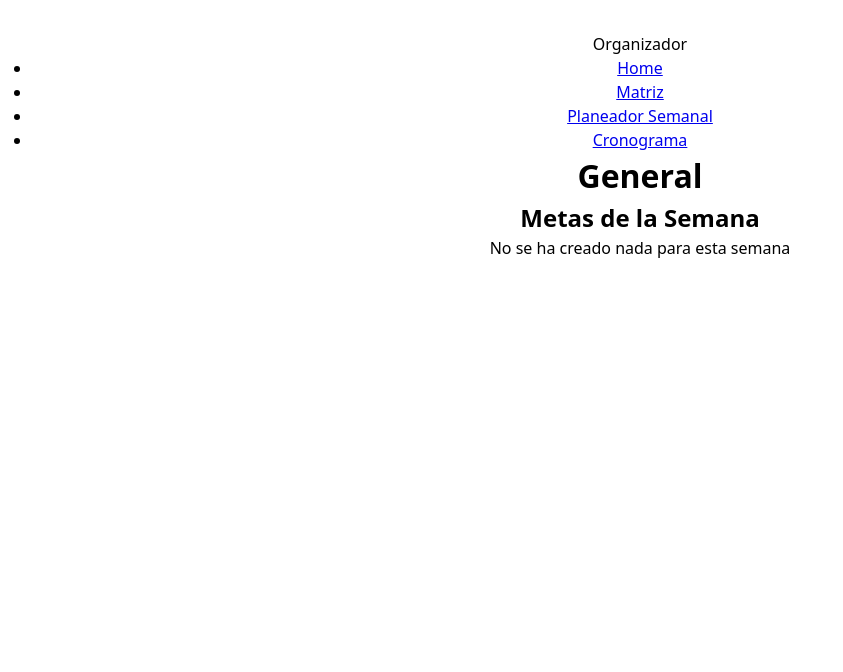
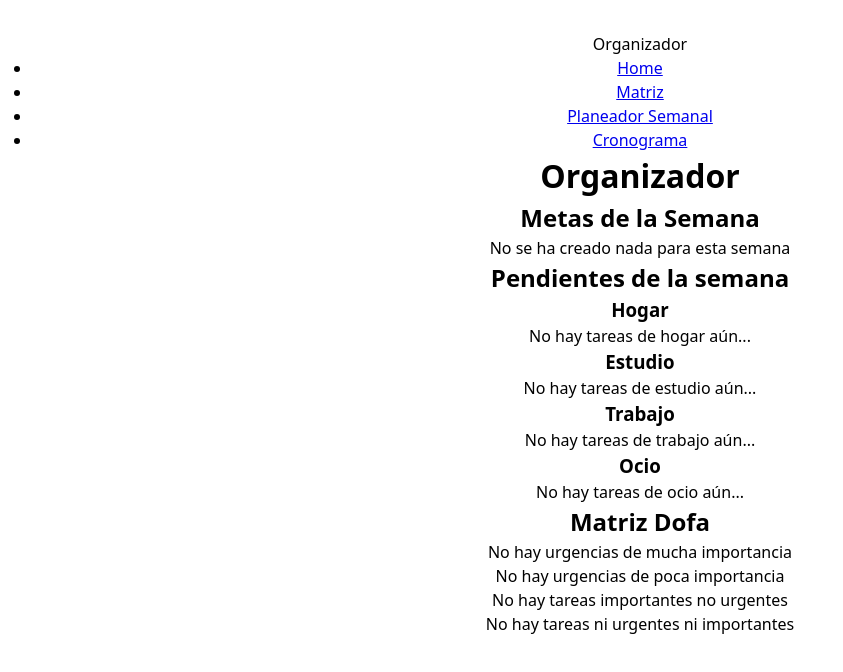
Before and after one commit to ZergioPC/my-mom-schedule, a React (Vite) app: page /#/ in a window 1280 px wide. Shown: the top 672 px of the page, without its empty margins (0-843 px from the left). Built offline with nearby package versions, Linux system fonts and the light colour scheme.

Commit message:
FEATURE. Se muestran en el home versiones simples de la matriz y el plan semanal

```diff
--- a/src/Pages/Cronograma/index.jsx
+++ b/src/Pages/Cronograma/index.jsx
@@ -79,9 +79,6 @@ function Cronograma(){
         ) : (
           <>
             <p>{valueSemana}</p>
-            <button
-              onClick={()=> setEditSemana(true)}
-            >Editar</button>
           </>
         )}
       </section>
--- a/src/Pages/Home/index.jsx
+++ b/src/Pages/Home/index.jsx
@@ -2,12 +2,16 @@ import React from "react";
 
 import useLocalStorage from "../../Hooks/useLocalStorage";
 import useCronograma from "../../Hooks/useCronograma";
+import usePlanSemanal from "../../Hooks/usePlanSemanal";
 
 import idMatchToWeek from "../../Utils/idMatchToWeek";
+import useMatrizCtx from "../../Hooks/useMatrizCtx";
 
 function Home(){
   const [startWeek, _ ] = useLocalStorage("Start","");
   const { cronograma } = useCronograma();
+  const { semanal } =  usePlanSemanal();
+  const { matriz } = useMatrizCtx();
 
   const currentWeekData = cronograma.find(item =>
     idMatchToWeek(item, startWeek)
@@ -15,8 +19,10 @@ function Home(){
 
   return(
     <>
-      <h1>General</h1>
+      <h1>Organizador</h1>
       <main>
+
+        {/* MARK: Current Week */}
         <section>
           <h2>Metas de la Semana</h2>
           {currentWeekData ? (
@@ -33,6 +39,117 @@ function Home(){
             <p>No se ha creado nada para esta semana</p>
           )}
         </section>
+
+        {/* MARK: Semana Tasks */}
+        <section>
+          <h2>Pendientes de la semana</h2>
+
+          <article>
+            <h3>Hogar</h3>
+            <ol>
+                {semanal.hogar.length === 0 ? (
+                  <p>No hay tareas de hogar aún...</p>
+                ) : (
+                  semanal.hogar.map((item) =>
+                    <li key={item.id}>{item.txt}</li>
+                  )
+                )}
+            </ol>
+          </article>
+
+          <article>
+            <h3>Estudio</h3>
+            <ol>
+                {semanal.acaademia.length === 0 ? (
+                  <p>No hay tareas de estudio aún...</p>
+                ) : (
+                  semanal.acaademia.map((item) =>
+                    <li key={item.id}>{item.txt}</li>
+                  )
+                )}
+            </ol>
+          </article>
+
+          <article>
+            <h3>Trabajo</h3>
+            <ol>
+                {semanal.laboral.length === 0 ? (
+                  <p>No hay tareas de trabajo aún...</p>
+                ) : (
+                  semanal.laboral.map((item) =>
+                    <li key={item.id}>{item.txt}</li>
+                  )
+                )}
+            </ol>
+          </article>
+
+          <article>
+            <h3>Ocio</h3>
+            <ol>
+                {semanal.ocio.length === 0 ? (
+                  <p>No hay tareas de ocio aún...</p>
+                ) : (
+                  semanal.ocio.map((item) =>
+                    <li key={item.id}>{item.txt}</li>
+                  )
+                )}
+            </ol>
+          </article>
+        </section>
+
+        {/* MARK: Matriz */}
+        <section>
+          <h2>Matriz Dofa</h2>
+
+          <article>
+            {matriz.urgente.length === 0 ? (
+              <p>No hay urgencias de mucha importancia</p>
+            ) : (
+            <ul>
+              {matriz.urgente.map((item,idx)=>(
+                <li key={idx}>{item.txt}</li>
+              ))}
+            </ul>
+            )}
+          </article>
+
+          <article>
+            {matriz.noUrgente.length === 0 ? (
+              <p>No hay urgencias de poca importancia</p>
+            ) : (
+            <ul>
+              {matriz.noUrgente.map((item,idx)=>(
+                <li key={idx}>{item.txt}</li>
+              ))}
+            </ul>
+            )}
+          </article>
+
+          <article>
+            {matriz.importante.length === 0 ? (
+              <p>No hay tareas importantes no urgentes</p>
+            ) : (
+            <ul>
+              {matriz.importante.map((item,idx)=>(
+                <li key={idx}>{item.txt}</li>
+              ))}
+            </ul>
+            )}
+          </article>
+
+          <article>
+            {matriz.noImportante.length === 0 ? (
+              <p>No hay tareas ni urgentes ni importantes</p>
+            ) : (
+            <ul>
+              {matriz.noImportante.map((item,idx)=>(
+                <li key={idx}>{item.txt}</li>
+              ))}
+            </ul>
+            )}
+          </article>
+
+        </section>
       </main>
     </>
   );
```
